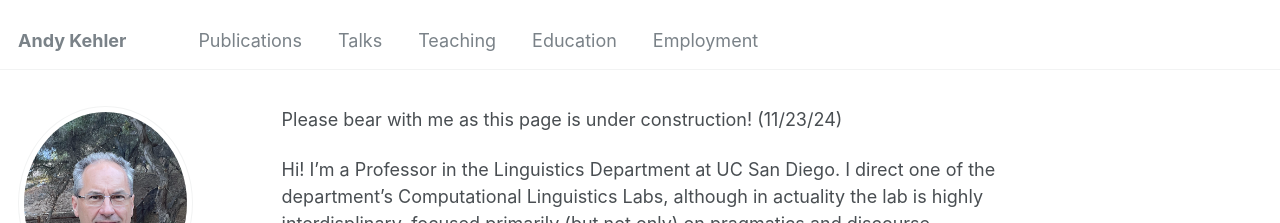
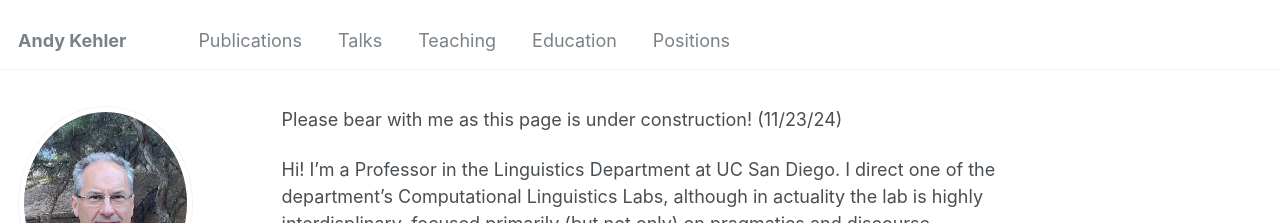
Before and after one commit to akehler/akehler.github.io, a Jekyll site: the page built from _pages/about.md, in a window 1280 px wide. Shown: the top 223 px of the page. Built offline with Jekyll 4.4.1, drawn with Linux system fonts in a browser that asks for light colours; some web fonts are replaced.

Commit message:
Update navigation.yml

```diff
--- a/_data/navigation.yml
+++ b/_data/navigation.yml
@@ -17,7 +17,7 @@ main:
   - title: "Education"
     url: /education/
 
-  - title: "Employment"
+  - title: "Positions"
     url: /employment/
 
  # - title: "Blog Posts"
```
